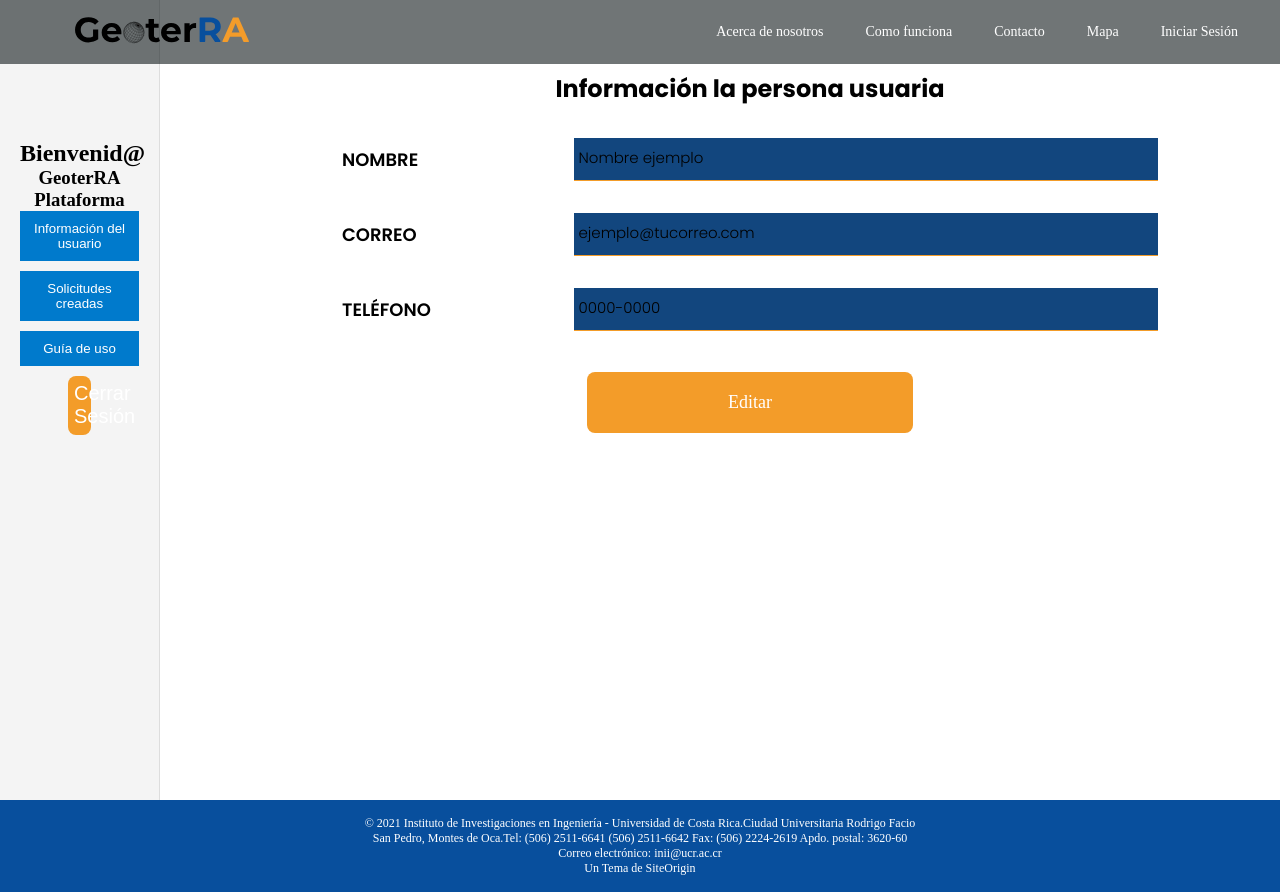
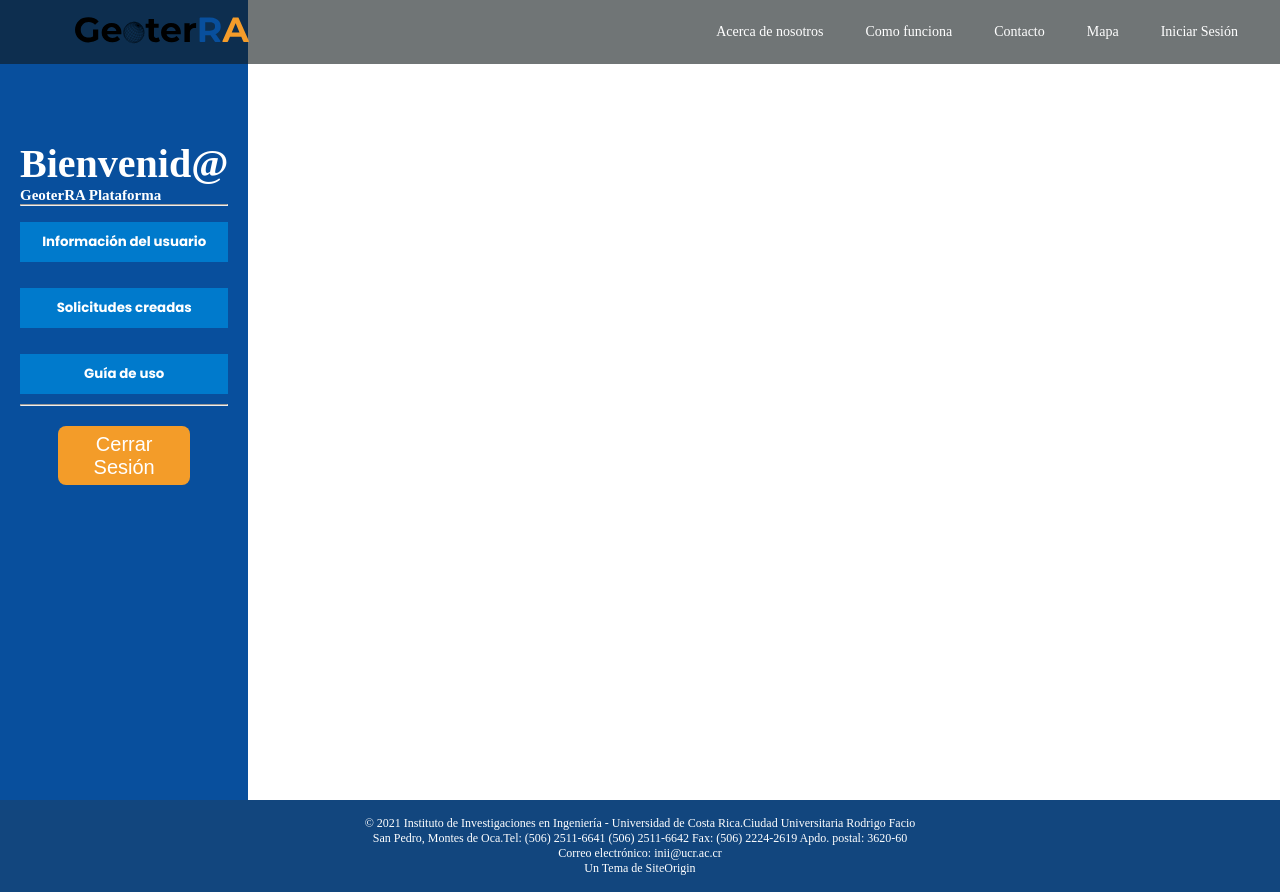
Before and after one commit to MarioCordero/GeoterRA_DEV, a PHP site: page /logged.html in a window 1280 px wide. Run offline with PHP 8.4, Linux system fonts and the light colour scheme; some web fonts are replaced.

Commit message:
STYLE/FEAT/REFRACTOR: Se ha cambiado drasticamente el diseño de la UI de logged.html se introducen nuevas funcionabilidades de JS y CSS

```diff
--- a/website/assets/css/responsive.css
+++ b/website/assets/css/responsive.css
@@ -329,7 +329,6 @@
         font-size: 15px;
     }
     .buttons-container button {
-        width: 30%;
         font-size: 18px;
     }
 }
--- a/website/assets/css/style.css
+++ b/website/assets/css/style.css
@@ -275,7 +275,7 @@ html {
 }
 
 .footer-logged{
-	background-color: var(--azul);
+	background-color: var(--azulOscuro);
 }
 
 /* ------------------------------index.html------------------------------ */
@@ -773,16 +773,39 @@ html {
 
 /* ------------------------------logged.html------------------------------ */
 
+.logged-in-container{
+	margin: auto;
+	min-height: 100vh;
+}.logged-in-container h1{
+	padding-top: 15vh;
+}
+
+.logged-UI{
+	display: flex;
+}.logged-UI div{
+	justify-content: center;
+}
+
 .logged-sidebar {
 	height: 100vh;
-	width: 20vh;
+	width: auto;
 	float: left;
 	padding: 20px;
-	background-color: #f4f4f4;
-	border-right: 1px solid #ddd;
-}
-
-.logged-sidebar button {
+	background-color: var(--azul);
+	color: var(--blanco);
+}.logged-sidebar-container{
+	display: flex;
+	flex-direction: column;
+}.logged-sidebar-container button{
+	margin: 2vh 0vh;
+}.logged-sidebar h1{
+	font-size: 40px;
+}.logged-sidebar h3{
+	font-size: 15px;
+	font-style: normal;
+}.logged-sidebar hr{
+	color: var(--blanco);
+}.logged-sidebar button {
 	display: block;
 	width: 100%;
 	margin-bottom: 10px;
@@ -791,61 +814,45 @@ html {
 	color: white;
 	border: none;
 	cursor: pointer;
-}
-
-.logged-sidebar button:hover {
+}.logged-sidebar button:hover {
 	background-color: #005f99;
 }
 
-.logged-in-container{
-	margin: auto;
-	min-height: 100vh;
-}.logged-in-container h1{
-	padding-top: 15vh;
-}
-
-
-/* Content container styling */
-.content-container {
-    margin-left: 220px;
-    padding: 20px;
+.buttons-container {
+    display: flex;
+    margin: 2% auto;
+    justify-content: center;
+    gap: 20%;
+}.buttons-container button{
+	border: 4px solid transparent;
+	width: 100%;
+	padding: 2%;
+	background-color: var(--naranja);
+	font-size: 20px;
+	border-radius: 8px;
+	color: var(--blanco);
+	transition: all 250ms ease;
+}.buttons-container button:hover{
+	border: 4px solid var(--grisClaro);
+	cursor: pointer;
+	transition: all 250ms ease;
 }
 
 .content-section {
     display: none;
 }
 
-#user-info {
-    display: block; /* Default section */
+.section-container{
+	margin: auto;
+	display: block;
 }
 
-
-.user-info{
+/* USER INFO SECTION */
+.user-personal-data{
+	padding: 5vh;
+	background-color: var(--azul);
 	color: var(--blanco);
-	padding: 2% 10%;
-    display: flex;
-    flex-direction: column;
-    gap: 20px;
-}
-
-.user-info-col-container{
-    display: flex;
-    flex-direction: row;
-    gap: 10%;
-}
-
-.user-info-col{
-	background-color: var(--azul);
-	box-shadow: rgba(80, 80, 80, 0.58) 0px 0px 20px 0px;
 	border-radius: 8px;
-	text-align: justify;
-	line-height: 2;
-	flex: 1;
-	padding: 10px;
-}
-
-.user-personal-data{
-	margin: 5% 10%;
 }.user-personal-data li{
 	display: flex;
 	margin: 4vh auto;
@@ -938,26 +982,6 @@ iframe {
 	border: 1px solid var(--naranja);
 	background-color: var(--naranja) !important;
     height: 60%;
-}
-
-.buttons-container {
-    display: flex;
-    margin: 2% auto;
-    justify-content: center;
-    gap: 20%;
-}.buttons-container button{
-	border: 4px solid transparent;
-	width: 20%;
-	padding: 2%;
-	background-color: var(--naranja);
-	font-size: 20px;
-	border-radius: 8px;
-	color: var(--blanco);
-	transition: all 250ms ease;
-}.buttons-container button:hover{
-	border: 4px solid var(--grisClaro);
-	cursor: pointer;
-	transition: all 250ms ease;
 }
 
 /* ------------------------------addpoint.html------------------------------ */
--- a/website/assets/js/get-user-info.js
+++ b/website/assets/js/get-user-info.js
@@ -24,6 +24,11 @@ document.addEventListener('DOMContentLoaded', function() {
                         userPhoneElement.textContent = response.phone;
                     }
                     document.getElementById('tittle-page').textContent = response.name; // Update the title
+                    // Store the initial values for later comparison
+                    localStorage.setItem( 'initialuserName' , response.name );
+                    localStorage.setItem( 'initialEmail' , response.email );
+                    localStorage.setItem( 'initialPhone' , response.phone );
+
                 } else {
                     userNameElement.textContent = 'No se encontró la información del usuario.';
                     userEmailElement.textContent = 'No se encontró la información del usuario.';
--- a/website/logged.html
+++ b/website/logged.html
@@ -88,21 +88,26 @@
 				</div>
 				<!--------------------------------END LOADER------------------------------->
 
+
+				<div class="logged-UI">
 					<!-------------------------------- Sidebar Navigation -------------------------------->
 					<aside class="logged-sidebar">
-					<h1 class="center-text">Bienvenid@</h1>
-					<h3 class="center-text">GeoterRA Plataforma</h3>
-					<!-- HACER LINEA -->
-					<button onclick="showSection('user-info')">Información del usuario</button>
-					<button onclick="showSection('user-requests')">Solicitudes creadas</button>
-					<button onclick="showSection('guide')">Guía de uso</button>
-					<!-- HACER LINEA -->
+						<div class="logged-sidebar-container">
+							<h1 class="Montserrat-SemiBold">Bienvenid@</h1>
+							<h3 class="Montserrat-Light">GeoterRA Plataforma</h3>
+
+							<hr>
+								<button class="Poppins-Bold" onclick="showSection('user-info')">Información del usuario</button>
+								<button class="Poppins-Bold" onclick="showSection('user-requests')">Solicitudes creadas</button>
+								<button class="Poppins-Bold" onclick="showSection('guide')">Guía de uso</button>
+							<hr>
+
 							<div class="buttons-container"> <button id="logout-btn">Cerrar Sesión</button> </div>
+						</div>
 					</aside>
 					<!-------------------------------- Sidebar Navigation -------------------------------->
 
-				<!-------------------------------- Main Content Area -------------------------------->
-				<div class="content-container">
+					<div class="section-container">
 
 						<!-- User Info Section -->
 						<section id="user-info" class="content-section">
@@ -125,9 +130,20 @@
 									<p class="Poppins-Light" id="user-phone">0000-0000</p>
 								</li>
 
-							<button id="###" class="Montserrat-Medium">Editar</button>
+								<button id="edit-btn" class="Montserrat-Medium" onclick="toggleEdit()"">Editar</button>
 
 							</ul>
+
+							<!-- Confirmation Modal -->
+							<div id="confirmation-modal" class="confirmation-modal" style="display:none;">
+								<div class="modal-content">
+									<h3>Confirma tu contraseña</h3>
+									<input type="password" id="user-password" placeholder="Ingresa tu contraseña" required>
+									<button id="confirm-btn" class="Montserrat-Medium" onclick="confirmEdit()">Confirmar</button>
+									<button class="Montserrat-Medium" onclick="closeModal()">Cancelar</button>
+								</div>
+							</div>
+
 						</section>
 
 						<!-- User Requests Section -->
@@ -165,9 +181,9 @@
 								allowfullscreen>
 							</iframe>
 						</section>
+					</div>
+				</div>
 
-				</div>
-				<!-------------------------------- Main Content Area -------------------------------->
 			</div>
 
 			<!-- FOOTER -->
@@ -191,6 +207,7 @@
 			<script src="./assets/js/get-user-info.js"></script>
 			<script src="./assets/js/logout.js"></script>
 			<script src="./assets/js/section-switcher.js"></script>
+			<script src="./assets/js/edit-user-info.js"></script>
 		</div>
 	</body>
 </html>
```
Also changed, not shown: other parts of website/assets/css/style.css (+37 -0 lines), website/assets/js/edit-user-info.js (added, +121 -0 lines). Lines whose indentation alone changed are shown as unchanged.
